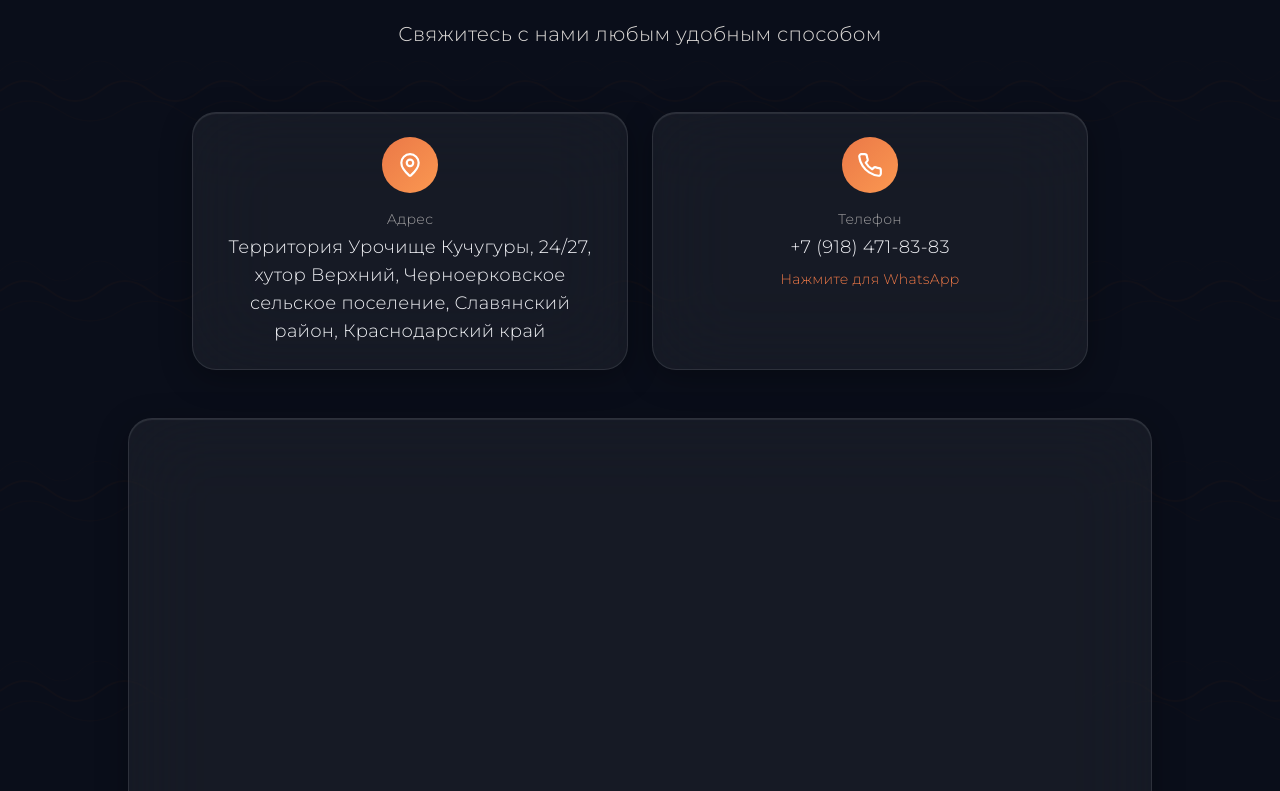
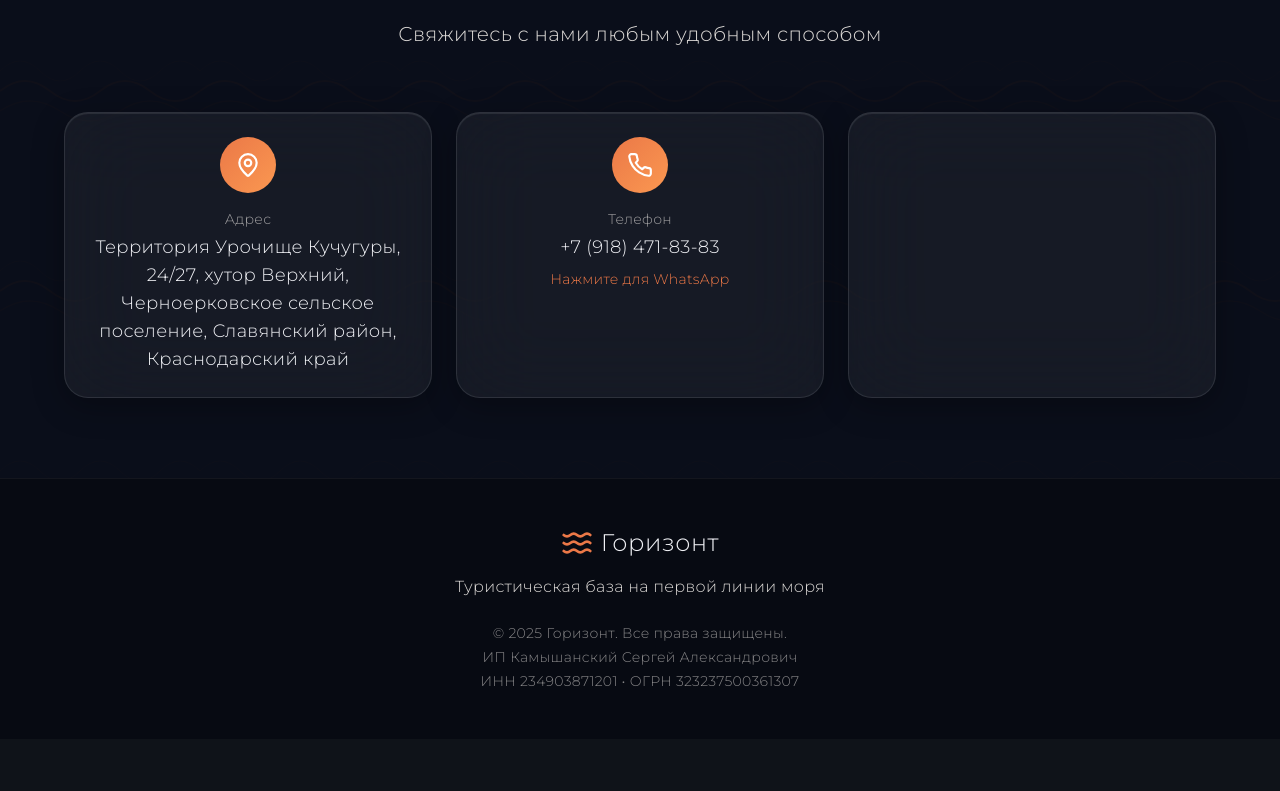
Before and after one commit to pr-poehali-dev/modern-glass-tourism, a React (Vite) app: page / in a window 1280 px wide. Shown: the part 2809-3600 px from the top of the page. After the commit the page ends 3548 px from the top, so only its background shows below. Built offline with nearby package versions, Linux system fonts and the light colour scheme.

Commit message:
feat: интерактивная карта с координатами

```diff
--- a/src/components/sections/ContactsSection.tsx
+++ b/src/components/sections/ContactsSection.tsx
@@ -14,7 +14,8 @@ export default function ContactsSection() {
           </p>
         </div>
 
-        <div className="grid sm:grid-cols-2 gap-4 sm:gap-6 max-w-4xl mx-auto mb-8 md:mb-12">
+        <div className="grid lg:grid-cols-3 gap-4 sm:gap-6 max-w-6xl mx-auto">
+          <div className="lg:col-span-2 grid sm:grid-cols-2 gap-4 sm:gap-6">
             <Card className="glass-card p-4 sm:p-6 hover-scale">
               <div className="flex flex-col items-center text-center gap-4">
                 <div className="w-12 h-12 sm:w-14 sm:h-14 rounded-full bg-gradient-to-br from-burnt-orange to-accent-orange flex items-center justify-center flex-shrink-0">
@@ -54,11 +55,10 @@ export default function ContactsSection() {
             </a>
           </div>
 
-        <div className="max-w-5xl mx-auto">
-          <Card className="glass-card p-2 sm:p-4 overflow-hidden">
-            <div className="relative w-full h-[300px] sm:h-[400px] md:h-[500px] rounded-lg overflow-hidden">
+          <Card className="glass-card p-2 overflow-hidden lg:row-span-1">
+            <div className="relative w-full h-[300px] sm:h-[350px] lg:h-full rounded-lg overflow-hidden">
               <iframe
-                src="https://yandex.ru/map-widget/v1/?ll=37.956467%2C45.359772&z=15&l=map&pt=37.956467,45.359772,pm2rdm"
+                src="https://yandex.ru/map-widget/v1/?ll=37.599902%2C45.543168&z=15&l=map&pt=37.599902,45.543168,pm2rdm"
                 width="100%"
                 height="100%"
                 frameBorder="0"
```
Lines whose indentation alone changed are shown as unchanged.
